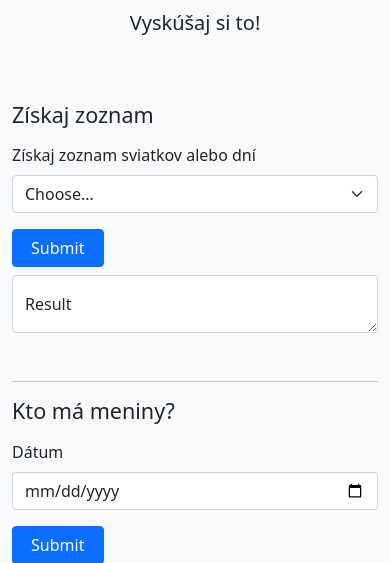
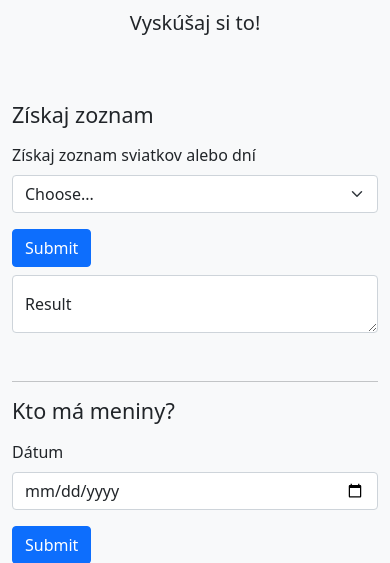
Before and after one commit to Simona735/wt2-meniny, a PHP site: page / in a window 390 px wide. Shown: the part 3923-4486 px from the top of the page. Run offline with PHP 8.4, Linux system fonts and the light colour scheme; data that the repository does not hold is empty; a stand-in replaces the project's code that opens the database connection; some libraries are stand-ins or nearby versions.

Commit message:
responsive buttons corrected

```diff
--- a/index.php
+++ b/index.php
@@ -32,7 +32,7 @@ while($row = $stmt->fetch(PDO::FETCH_ASSOC))
         <div class="py-5 text-center">
             <h2 class="">REST API Dokumentácia</h2>
 <!--            <p class="lead">Try it out!</p>-->
-            <button id="docButton" class="w-25 mt-3 btn btn-primary" >Dokumentácia</button>
+            <button id="docButton" class="mt-3 btn btn-primary" >Dokumentácia</button>
         </div>
 
         <div id="doc" class="row g-5 justify-content-center">
@@ -246,7 +246,7 @@ while($row = $stmt->fetch(PDO::FETCH_ASSOC))
                             <option>SKdni</option>
                         </select>
                     </div>
-                    <button class="w-25 mt-3 btn btn-primary" type="submit">Submit</button>
+                    <button class="mt-3 btn btn-primary" type="submit">Submit</button>
                 </form>
                 <div class="form-floating mb-5">
                     <textarea class="form-control" placeholder="Leave a comment here" id="listArea"></textarea>
@@ -263,7 +263,7 @@ while($row = $stmt->fetch(PDO::FETCH_ASSOC))
                         </div>
                     </div>
 
-                    <button class="w-25 mt-3 btn btn-primary" type="submit">Submit</button>
+                    <button class="mt-3 btn btn-primary" type="submit">Submit</button>
                 </form>
                 <div class="form-floating mb-5">
                     <textarea class="form-control" placeholder="Leave a comment here" id="whoArea"></textarea>
@@ -292,7 +292,7 @@ while($row = $stmt->fetch(PDO::FETCH_ASSOC))
                             <input type="text" class="form-control" id="whenName" name="whenName" placeholder="" value="" required>
                         </div>
                     </div>
-                    <button class="w-25 mt-3 btn btn-primary " type="submit">Submit</button>
+                    <button class="mt-3 btn btn-primary " type="submit">Submit</button>
                 </form>
                 <div class="form-floating mb-5">
                     <textarea class="form-control" placeholder="Leave a comment here" id="whenArea"></textarea>
@@ -312,7 +312,7 @@ while($row = $stmt->fetch(PDO::FETCH_ASSOC))
                             <input type="text" class="form-control" id="newName" name="newName" placeholder="" value="" required>
                         </div>
                     </div>
-                    <button class="w-25 mt-3 btn btn-primary " type="submit">Submit</button>
+                    <button class="mt-3 btn btn-primary " type="submit">Submit</button>
                 </form>
                 <div class="form-floating mb-5">
                     <textarea class="form-control" placeholder="Leave a comment here" id="addArea"></textarea>
```
